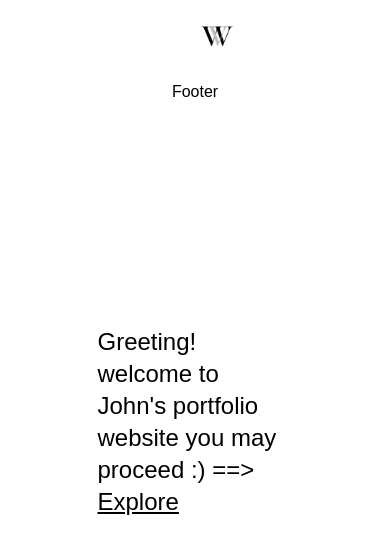
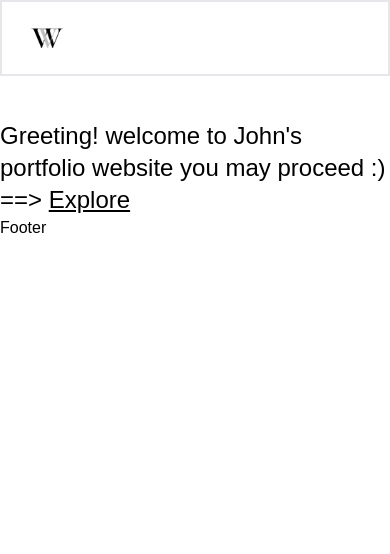
Before and after one commit to codeknightvi/wv-portfolio, a React (Vite) app: page / in a window 390 px wide. Shown: the top 554 px of the page. Built offline with nearby package versions, Linux system fonts and the light colour scheme; some icons are missing; a web font is replaced by a local one.

Commit message:
navbar mobile position fixed

```diff
--- a/src/component/Navbar.tsx
+++ b/src/component/Navbar.tsx
@@ -26,7 +26,7 @@ const Navbar = () => {
   );
 
   return (
-    <nav className="z-10 bg-white-200 border-gray-200 dark:bg-gray-900 w-screen fixed flex justify-between flex-wrap items-center mx-auto p-4 px-[25px] lg:px-[100px] top-0 max-x-screen-xl">
+    <nav className="z-10 bg-[#ffffff] border-solid border-2  border-gray-200 dark:bg-gray-900 w-screen fixed flex justify-between flex-wrap items-center mx-auto p-4 px-[25px] lg:px-[100px] top-0 max-x-screen-xl">
       <a href="/home">
         <img
           src="/profile/WVBrandnameStoreAI.png"
@@ -45,13 +45,14 @@ const Navbar = () => {
       <ul
         className={`
         ${
-          isToggle ? "-bottom-28 opacity-100 " : "opacity-0 -top-40"
-        } border-t-0 my-2 trasnsition-all ease-in duration-500 absolute w-full md:py-4 left-0 md:w-auto md:static z-[-1] md:-top-120px md:z-auto md:flex md:items-center md:p-0 md:dark:bg-gray-900 md:flex-row md:space-x-8 md:mt-0 flex-col font-medium p-4 mt-4 border border-gray-100 rounded-lg bg-gray-50 md:border-0 bg-white md:bg-gray dark:bg-gray-800 dark:border-gray-700`}
+          isToggle ? "-bottom-36 opacity-100 " : "opacity-0 -top-40"
+        } absolute w-full border-t-0 my-2 trasnsition-all ease-in duration-500 md:py-4 left-0 md:w-auto md:static z-[-1] md:-top-120px md:z-auto md:flex md:items-center md:p-0 md:dark:bg-gray-900 md:flex-row md:space-x-8 md:mt-0 flex-col font-medium p-4 mt-4 border border-gray-100 rounded-lg bg-gray-50 md:border-0 bg-white md:bg-gray dark:bg-gray-800 dark:border-gray-700`}
       >
         {routesLinks.map((link, index) => (
           <NavLink
+            key={index}
             to={link.path}
-            className="group text-black transition duration-300 hover:text-gray-400 z-10"
+            className="group text-black transition duration-300 hover:text-gray-400 z-10 "
             style={({ isActive, isPending, isTransitioning }) => {
               return {
                 fontWeight: isActive ? "bold" : "",
@@ -60,9 +61,7 @@ const Navbar = () => {
               };
             }}
           >
-            <li className="px-2" key={index}>
-              {link.name}
-            </li>
+            <li className="px-2">{link.name}</li>
             <span className="block max-w-0 group-hover:max-w-full transition-all duration-500 h-0.5 bg-black m-auto"></span>
           </NavLink>
         ))}
@@ -99,12 +98,14 @@ const Navbar = () => {
               </svg>
             </span>
             {/* invisible group-focus:visible */}
+
+            {/* contact */}
             <div
               className={`absolute top-full min-w-full w-max shadow-md mt-1 rounded transition bg-white ${
                 !listVisivle ? "invisible" : "visible"
               }`}
             >
-              <ul className="text-left border rounded">
+              <ul className="text-left border rounded ">
                 {contactChannel.map((link, index) => (
                   <li
                     className="px-4 py-1 hover:bg-gray-100 border-b z-10"
--- a/src/component/ProjectCards.tsx
+++ b/src/component/ProjectCards.tsx
@@ -2,7 +2,7 @@ import { projectPropTypes } from "../types";
 
 const ProjectCards = ({ projects }: projectPropTypes) => {
   return (
-    <div className="grid grid-cols-1 md:grid-cols-2 2xl:grid-cols-3 gap-4 content-center justify-items-center md:w-[70%] mx-auto ">
+    <div className="grid grid-cols-1 md:grid-cols-2 2xl:grid-cols-3 content-center justify-items-center gap-4 ">
       {projects.map((el, index: number) => (
         <a
           key={index}
--- a/src/index.css
+++ b/src/index.css
@@ -30,13 +30,6 @@ nav {
   -webkit-font-smoothing: antialiased;
   -moz-osx-font-smoothing: grayscale;
   /* font-family: Inter, system-ui, Avenir, Helvetica, Arial, sans-serif; */
-}
-.centered {
-  position: absolute;
-  top: 50%;
-  left: 50%;
-  transform: translate(-50%, -50%);
-  transform-origin: center;
 }
 
 /*
--- a/src/routes/GreetingPage.tsx
+++ b/src/routes/GreetingPage.tsx
@@ -33,7 +33,7 @@ const TypeWriter = ({ text, delay }: typeWriterPropsType) => {
 };
 const GreetingPage = () => {
   return (
-    <div className="text-2xl md:text-4xl centered">
+    <div className="pt-10 md:pt-0 text-2xl md:text-4xl centered md:absolute md:top-[50%] md:left-[50%] md:transform md:translate-y-[-50%] md:translate-x-[-50%] md:origin-center	">
       <TypeWriter
         text="Greeting! welcome to John's portfolio website you may proceed :) ==> "
         delay={40}
--- a/src/routes/ProjectPage.tsx
+++ b/src/routes/ProjectPage.tsx
@@ -3,7 +3,7 @@ import { projects } from "../base_constant";
 
 const ProjectPage = () => {
   return (
-    <div className="pt-4 mx-3">
+    <div className="pt-4 px-4 max-w-fit	mx-auto ">
       <ProjectCards projects={projects} />
     </div>
   );
```
